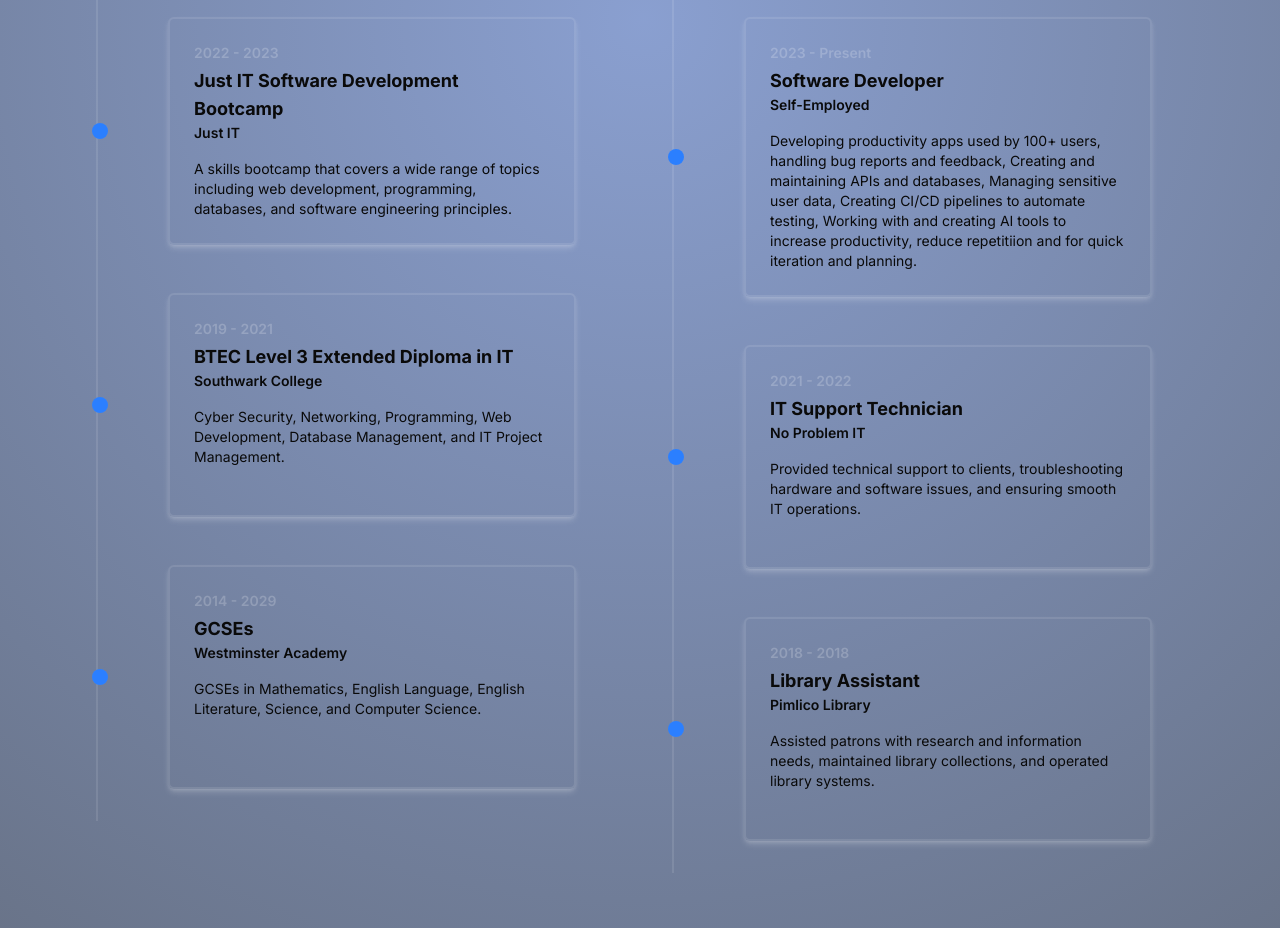
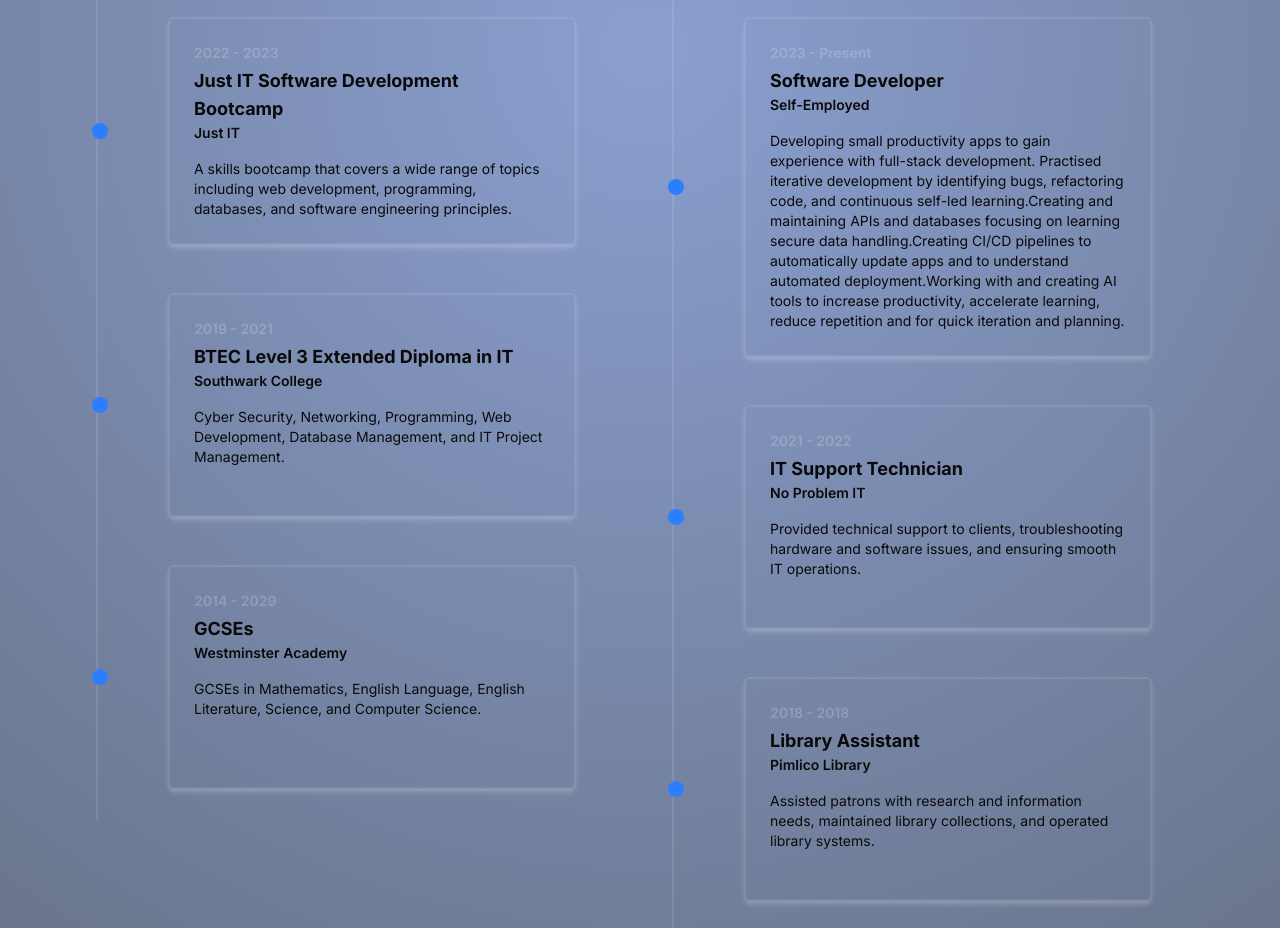
Before and after one commit to JadWhite2003/jadportfolio, a Next.js app: page /hire in a window 1280 px wide. Shown: the part 820-1748 px from the top of the page. Built offline with nearby package versions, Linux system fonts and the light colour scheme.

Commit message:
update data

```diff
--- a/data.ts
+++ b/data.ts
@@ -135,7 +135,7 @@ export const experiences = [
         title: "Software Developer",
         company: "Self-Employed",
         duration: "2023 - Present",
-        description: " Developing productivity apps used by 100+ users, handling bug reports and feedback, Creating and maintaining APIs and databases, Managing sensitive user data, Creating CI/CD pipelines to automate testing, Working with and creating AI tools to increase productivity, reduce repetitiion and for quick iteration and planning.",
+        description: " Developing small productivity apps to gain experience with full-stack development. Practised iterative development by identifying bugs, refactoring code, and continuous self-led learning.Creating and maintaining APIs and databases focusing on learning secure data handling.Creating CI/CD pipelines to automatically update apps and to understand automated deployment.Working with and creating AI tools to increase productivity, accelerate learning, reduce repetition and for quick iteration and planning.",
         technologies: ["Test", "Test"],
 
     },
```
